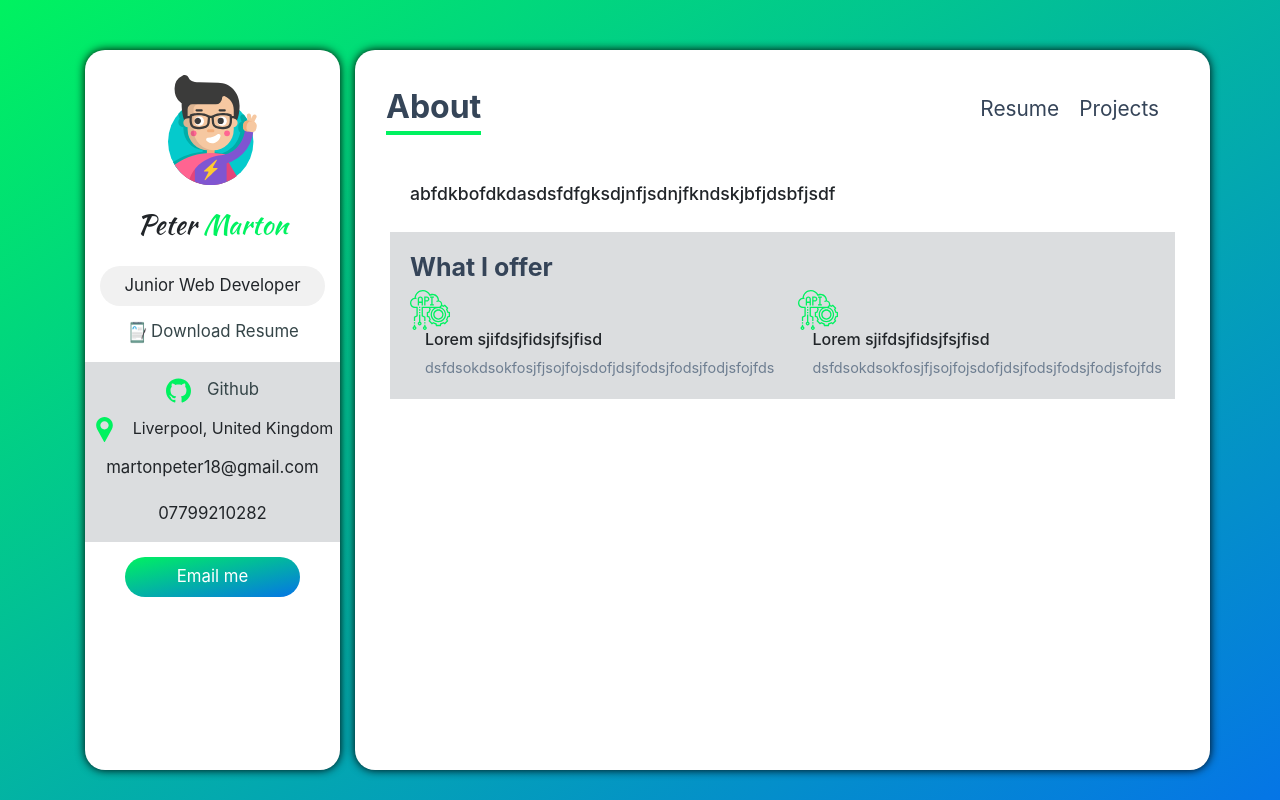
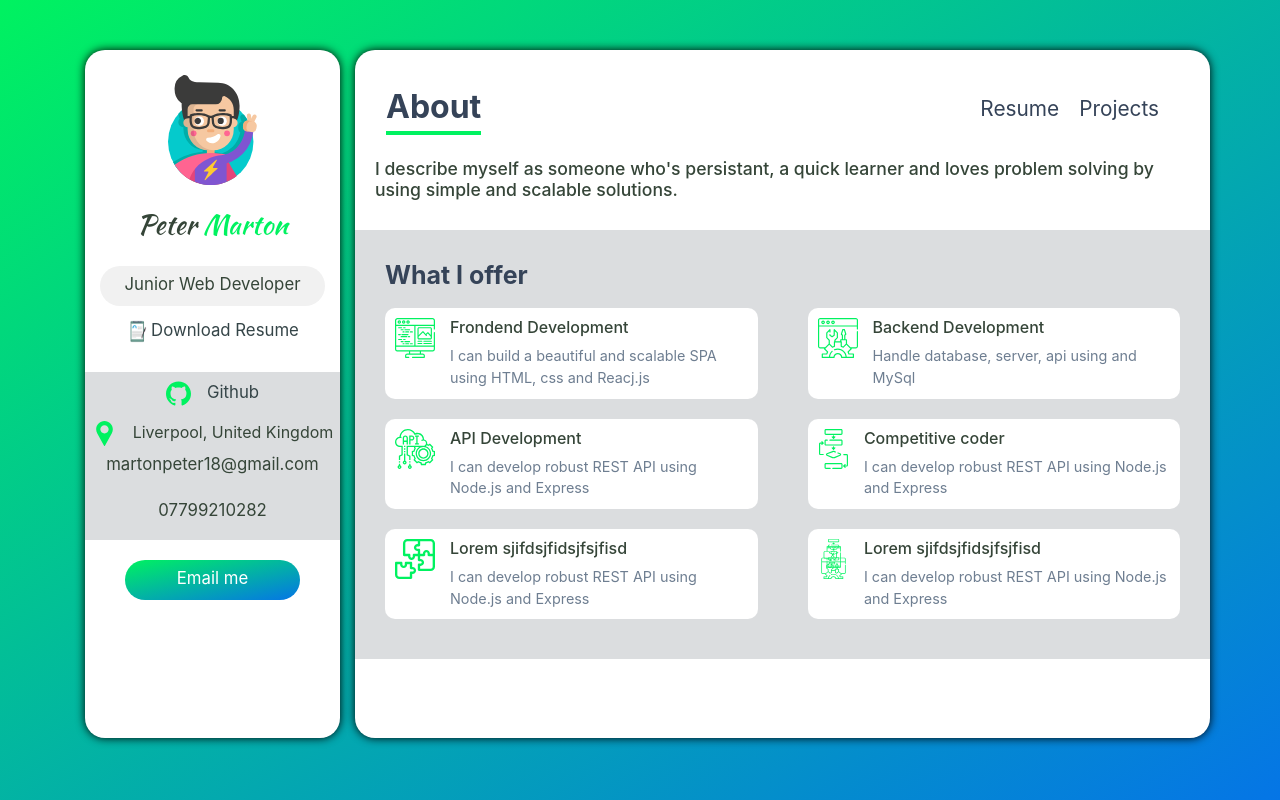
Before and after one commit to PytherMarton/Portfolio, a React (Create React App) app: page / in a window 1280 px wide. Built offline with nearby package versions, Linux system fonts and the light colour scheme.

Commit message:
about component update

```diff
--- a/src/components/About.js
+++ b/src/components/About.js
@@ -1,37 +1,67 @@
 import React from "react";
 import api from "../assets/icons/api.svg";
+import backend from "../assets/icons/backend.svg";
+import algo from "../assets/icons/algo.svg";
+import computer from "../assets/icons/computer.svg";
+import repair from "../assets/icons/repair.svg";
+import puzzle from "../assets/icons/puzzle.svg";
 
 const About = () => {
   const skills = [
     {
-      icon: api,
-      title: "Lorem sjifdsjfidsjfsjfisd",
-      about: "dsfdsokdsokfosjfjsojfojsdofjdsjfodsjfodsjfodjsfojfds",
+      icon: computer,
+      title: "Frondend Development",
+      about: "I can build a beautiful and scalable SPA using HTML, css and Reacj.js"
+    },
+    {
+      icon: repair,
+      title: "Backend Development",
+      about: "Handle database, server, api using and MySql"
     },
     {
       icon: api,
+      title: "API Development",
+      about: "I can develop robust REST API using Node.js and Express",
+    },
+    {
+      icon: algo,
+      title: "Competitive coder",
+      about: "I can develop robust REST API using Node.js and Express",
+    },
+    {
+      icon: puzzle,
       title: "Lorem sjifdsjfidsjfsjfisd",
-      about: "dsfdsokdsokfosjfjsojfojsdofjdsjfodsjfodsjfodjsfojfds",
+      about: "I can develop robust REST API using Node.js and Express",
     },
+    {
+      icon: backend,
+      title: "Lorem sjifdsjfidsjfsjfisd",
+      about: "I can develop robust REST API using Node.js and Express",
+    }
   ];
 
   return (
     <div className="about">
     <h6 className="about_intro">
-        abfdkbofdkdasdsfdfgksdjnfjsdnjfkndskjbfjdsbfjsdf
+        I describe myself as someone who's persistant, a quick learner and loves problem solving by using simple and scalable solutions.
     </h6>
     <div className="container about_container">
         <h6 className="about_heading">What I offer</h6>
         <div className="row">
-          {skills.map(skill =>
+            {
+                skills.map(skill =>
                   <div className="col-lg-6">
+                  <div className="skill-card">
                       <img src={skill.icon} alt="icon" className="skill-card_icon" />
                       <div className="skill-card_body">
                           <h6 className="skill-card_title">{skill.title}</h6>
                           <p className="skill-card_content">{skill.about}</p>
                       </div>
                   </div>
-          )}
+              </div>
+
+                )
+            }
         </div>
     </div>
 </div>
--- a/src/index.css
+++ b/src/index.css
@@ -1,32 +1,41 @@
 @import url('https://fonts.googleapis.com/css2?family=Kaushan+Script&family=Merriweather:wght@300&display=swap');
 
-*{
-    margin: 0;
-}
-
 body {
-    background-image: linear-gradient(to right bottom, #00F260,#0575E6);
+    background-image: linear-gradient(to right bottom, #00F260, #0575E6);
     background-attachment: fixed;
+    color: #354538;
 }
 
 a {
     text-decoration: none;
     color: #354548;
+
 }
 
 a:hover {
     text-decoration: none;
-    color: black;
-}
-
-.app_row {
-    height: 90vh;
+    color: #000;
 }
 
 .app_container {
     padding-top: 50px;
 }
 
+.app_row {
+    height: 86vh;
+}
+
+
+
+
+.app_main_content {
+    background-color: #fff;
+    border-radius: 20px;
+    padding: 25px 15px;
+    box-shadow: 0 0 10px black;
+}
+
+/* sidebar */
 .sidebar {
     background-color: #fff;
     height: 100%;
@@ -34,13 +43,6 @@ a:hover {
     padding: 25px 15px;
     box-shadow: 0 0 10px black;
     text-align: center;
-}
-
-.app_main_content {
-    background-color: #fff;
-    border-radius: 20px;
-    padding: 25px 15px;
-    box-shadow: 0 0 10px black;
 }
 
 .sidebar_avatar {
@@ -57,21 +59,20 @@ a:hover {
 
 .sidebar_name {
     font-family: 'Kaushan Script';
+    margin: 20px 0;
     font-size: 1.7rem;
-    margin: 20px 0;
 }
 
 .sidebar_name>span {
-    color: #00F260
+    color: #00F260;
 }
 
 .sidebar_item {
     margin-bottom: 6px;
-    margin-top: 6px;
+    padding-top: 6px;
     height: 40px;
     font-size: 1.05rem;
     border-radius: 30px;
-    padding-top: 7px;
 }
 
 .sidebar_title {
@@ -82,33 +83,37 @@ a:hover {
 .sidebar_contact {
     background-color: #dbdddf;
     padding: 2px 0;
-    margin: 10px -15px;
+    margin: 20px -15px;
+
 }
 
 .sidebar_email {
-    background-image: linear-gradient(to right bottom, #00F260,#0575E6);
+    background-image: linear-gradient(to right bottom, #00F260, #0575E6);
+
     border-radius: 30px;
     color: #fff;
     margin: 15px 25px 0px;
     cursor: pointer;
-    transition: all 0.3s linear;
+    transition: all 3s linear;
 }
 
 .sidebar_email:hover {
-    transform: scale(1.1);
+    transform: scale(1.2);
 }
 
 .sidebar_github:hover,
-.sidebar_resume:hover{
+.sidebar_resume:hover {
     background-color: #f1f1f2;
-    color:#000;
+    color: #000;
 }
 
-@media(max-width:991px){
-    .app_main_content{
+@media(max-width:991px) {
+    .app_main_content {
         margin: 30px 0;
     }
 }
+
+/* navbar */
 
 .navbar_items {
     display: flex;
@@ -117,45 +122,51 @@ a:hover {
 .navbar_active {
     font-size: 2rem;
     font-weight: 700;
-    color: #354558;
+    color: #354358;
     border-bottom: 4px solid #00F260;
 }
 
 .navbar_item {
     padding-right: 20px;
     text-decoration: none;
-    color: #354458;
+    color: #354358;
     font-size: 1.3rem;
     cursor: pointer;
 }
 
 .navbar_item:hover {
-    background: -webkit-linear-gradient(#00F260,#0575E6);
+    background: -webkit-linear-gradient(#00F260, #0575E6);
     background-clip: text;
     -webkit-background-clip: text;
-    -webkit-text-fill-color: transparent;
+    -webkit-text-fill-color: transparent
 }
+
+/* about */
 
 .about {
     padding: 20px;
+    margin: -35px;
 }
 
 .about_intro {
     font-size: 1.1rem;
     padding: 20px;
+    margin: 10px 0;
 }
 
 .about_container {
     background-color: #dbdddf;
-    padding: 20px;
+    padding: 30px 20px;
 }
 
 .about_heading {
     font-size: 25px;
     font-weight: 700;
-    color: #354458;
+    color: #354358;
+    margin-left: 10px;
 }
 
+/* skill-card */
 .skill-card {
     background-color: #fff;
     margin: 10px;
@@ -172,6 +183,7 @@ a:hover {
 
 .skill-card_body {
     margin-left: 15px;
+
 }
 
 .skill-card_content {
```
Lines whose indentation alone changed are shown as unchanged.
